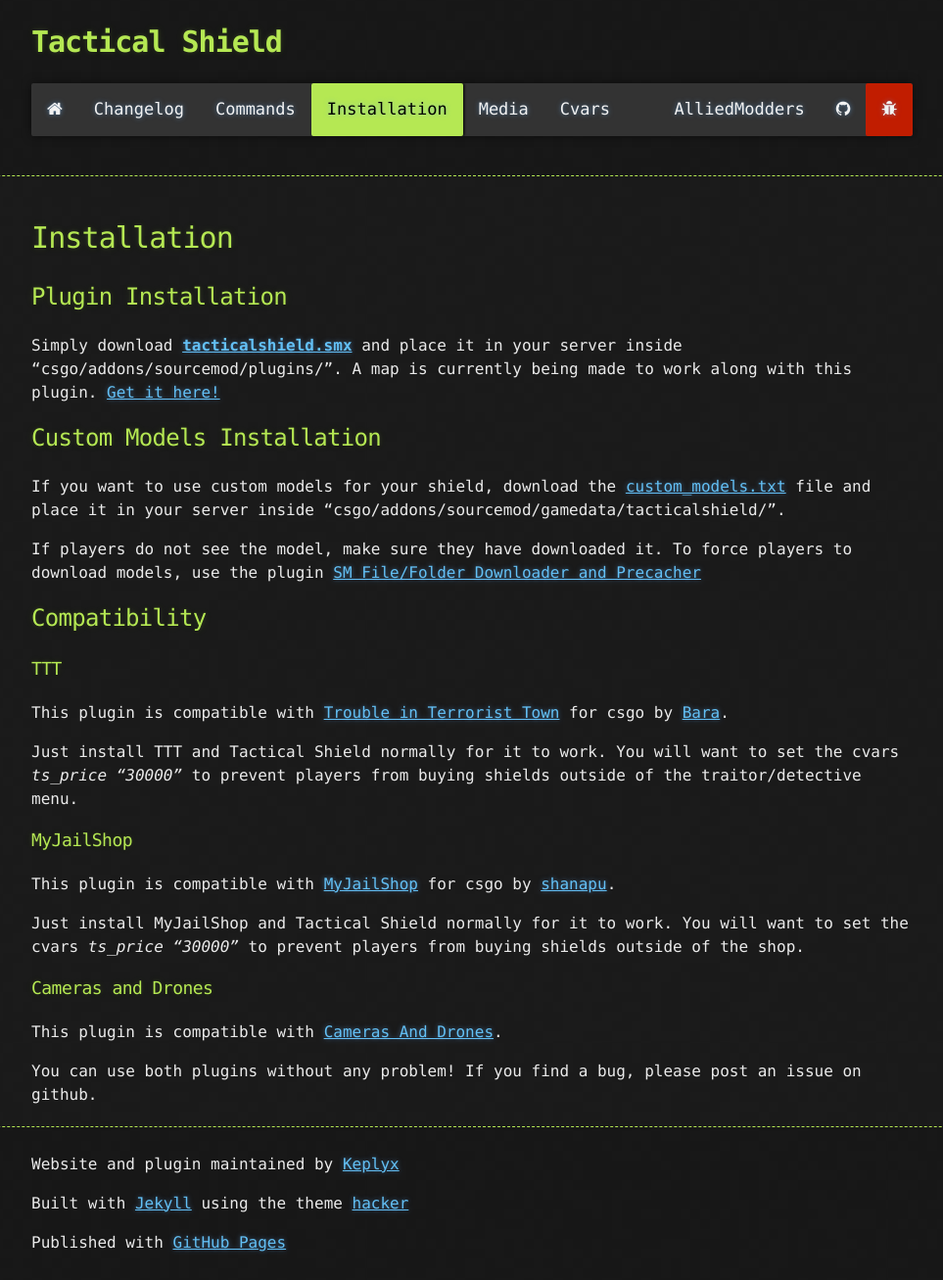
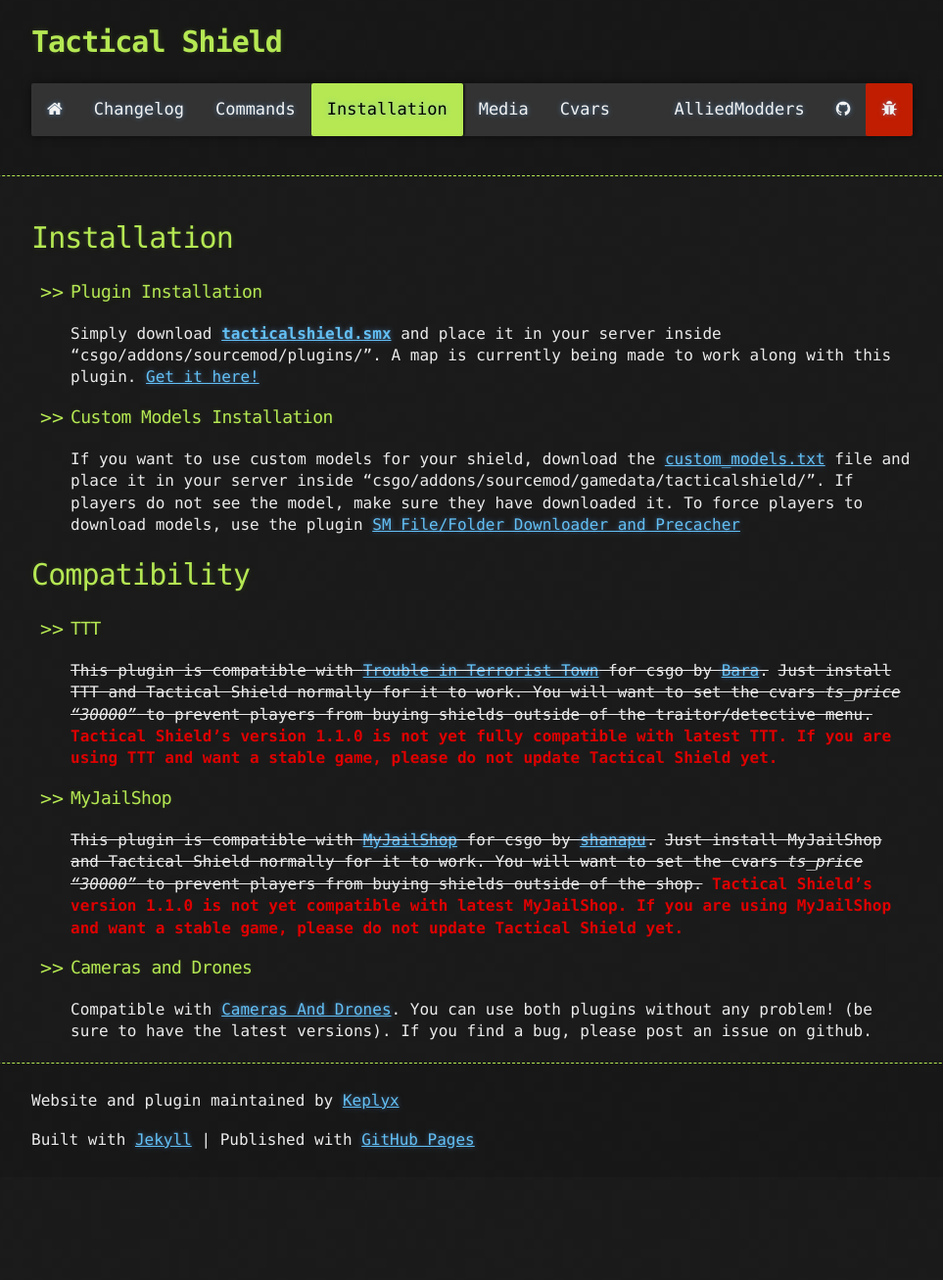
Before and after one commit to Keplyx/TacticalShield, a Jekyll site: the page built from docs/installation.md, in a window 1280 px wide. Shown: the whole page at 98% size, without its empty margins (158-1121 px from the left). Built offline with Jekyll 4.4.1, drawn with Linux system fonts in a browser that asks for light colours; the repository's description, which GitHub fills in, is left out; after the commit the page ends 1202 px from its top, so only the background shows below that.

Commit message:
Updated website

```diff
--- a/docs/_includes/footer.html
+++ b/docs/_includes/footer.html
@@ -1,7 +1,6 @@
 <footer>
   <div class="container">
         <p class="copyright">Website and plugin maintained by <a href="{{ site.owner }}">{{ site.github.owner_name }}</a></p>
-        <p>Built with <a href="https://jekyllrb.com/">Jekyll</a> using the theme <a href="https://github.com/pages-themes/hacker">hacker</a></p>
-        <p>Published with <a href="https://pages.github.com">GitHub Pages</a></p>
+        <p>Built with <a href="https://jekyllrb.com/">Jekyll</a> | Published with <a href="https://pages.github.com">GitHub Pages</a></p>
     </div>
 </footer>
--- a/docs/_sass/jekyll-theme-hacker.scss
+++ b/docs/_sass/jekyll-theme-hacker.scss
@@ -276,3 +276,8 @@ a {
 .bug {
     background-color: #c11d00;
 }
+
+.warning-text {
+    color: #de0000;
+    font-weight: bold;
+}
--- a/docs/installation.md
+++ b/docs/installation.md
@@ -7,31 +7,29 @@ topbar_link : true
 # Installation
 
 
-## Plugin Installation
+ * ### Plugin Installation
 Simply download **[tacticalshield.smx](https://github.com/Keplyx/tacticalshield/raw/master/csgo/addons/sourcemod/plugins/tacticalshield.smx)** and place it in your server inside "csgo/addons/sourcemod/plugins/".
 A map is currently being made to work along with this plugin. [Get it here!](http://steamcommunity.com/sharedfiles/filedetails/?id=1102250426)
 
-## Custom Models Installation
+ * ### Custom Models Installation
 If you want to use custom models for your shield, download the [custom_models.txt](https://github.com/Keplyx/tacticalshield/blob/master/csgo/addons/sourcemod/gamedata/tacticalshield/custom_models.txt) file and place it in your server inside "csgo/addons/sourcemod/gamedata/tacticalshield/".
-
 If players do not see the model, make sure they have downloaded it.
 To force players to download models, use the plugin [SM File/Folder Downloader and Precacher](https://forums.alliedmods.net/showthread.php?p=602270)
 
-## Compatibility
-### TTT
-This plugin is compatible with [Trouble in Terrorist Town](https://github.com/Bara/TroubleinTerroristTown) for csgo by [Bara](https://github.com/Bara).
+# Compatibility
+ * ### TTT
+~~This plugin is compatible with [Trouble in Terrorist Town](https://github.com/Bara/TroubleinTerroristTown) for csgo by [Bara](https://github.com/Bara).~~
+~~Just install TTT and Tactical Shield normally for it to work.
+You will want to set the cvars *ts_price "30000"* to prevent players from buying shields outside of the traitor/detective menu.~~
+<span class='warning-text'>Tactical Shield's version 1.1.0 is not yet fully compatible with latest TTT. If you are using TTT and want a stable game, please do not update Tactical Shield yet.</span>
 
-Just install TTT and Tactical Shield normally for it to work.
-You will want to set the cvars *ts_price "30000"* to prevent players from buying shields outside of the traitor/detective menu.
+ * ### MyJailShop
+~~This plugin is compatible with [MyJailShop](https://github.com/shanapu/MyJailShop) for csgo by [shanapu](https://github.com/shanapu).~~
+~~Just install MyJailShop and Tactical Shield normally for it to work.
+You will want to set the cvars *ts_price "30000"* to prevent players from buying shields outside of the shop.~~
+<span class='warning-text'>Tactical Shield's version 1.1.0 is not yet compatible with latest MyJailShop. If you are using MyJailShop and want a stable game, please do not update Tactical Shield yet.</span>
 
-### MyJailShop
-This plugin is compatible with [MyJailShop](https://github.com/shanapu/MyJailShop) for csgo by [shanapu](https://github.com/shanapu).
-
-Just install MyJailShop and Tactical Shield normally for it to work.
-You will want to set the cvars *ts_price "30000"* to prevent players from buying shields outside of the shop.
-
-### Cameras and Drones
-This plugin is compatible with [Cameras And Drones](https://keplyx.github.io/cameras-and-drones/).
-
-You can use both plugins without any problem!
+ * ### Cameras and Drones
+Compatible with [Cameras And Drones](https://keplyx.github.io/cameras-and-drones/).
+You can use both plugins without any problem! (be sure to have the latest versions).
 If you find a bug, please post an issue on github.
```
Also changed, not shown: docs/index.md (+1 -0 lines), docs/changelog.md, 7 other files.
